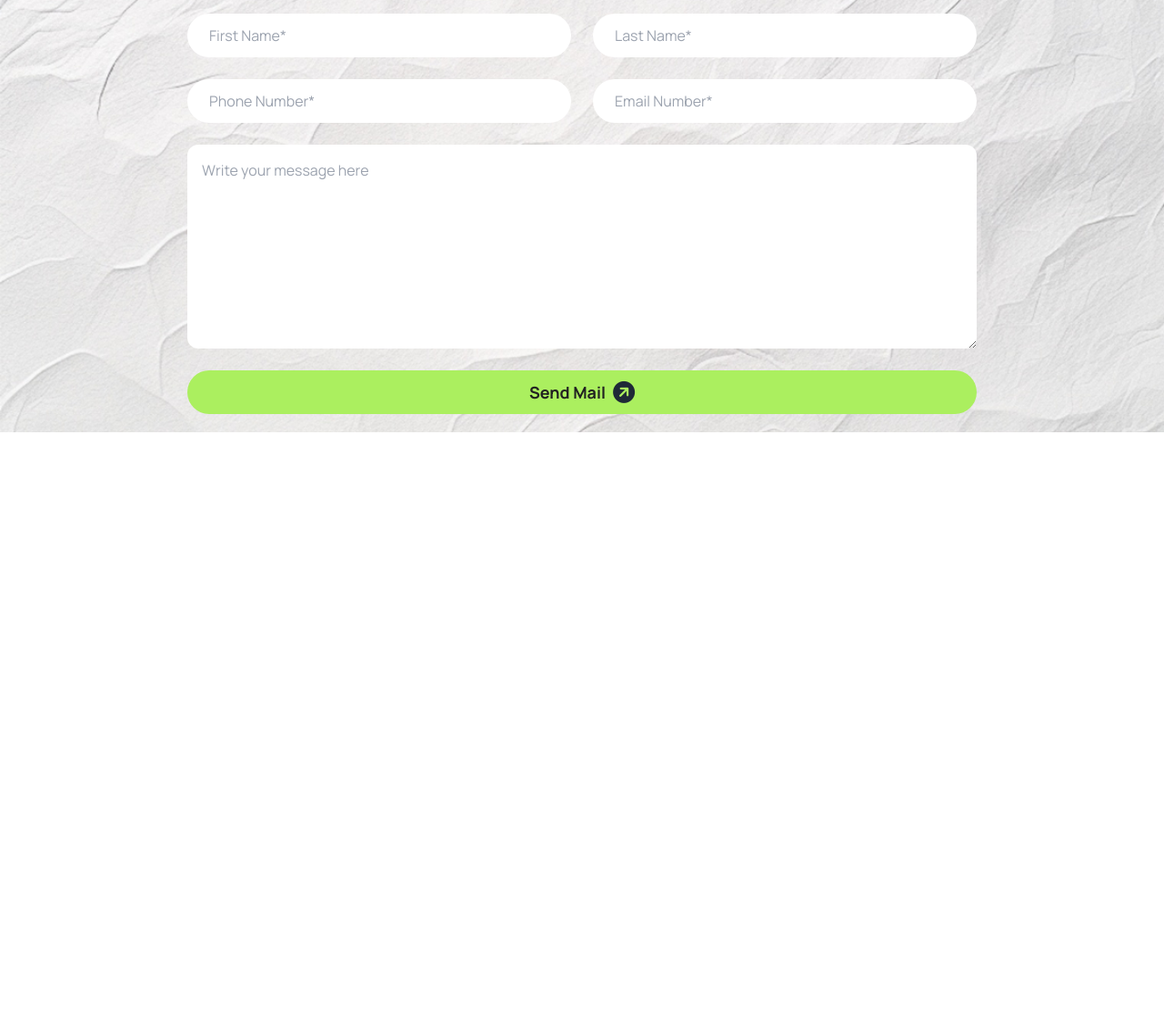
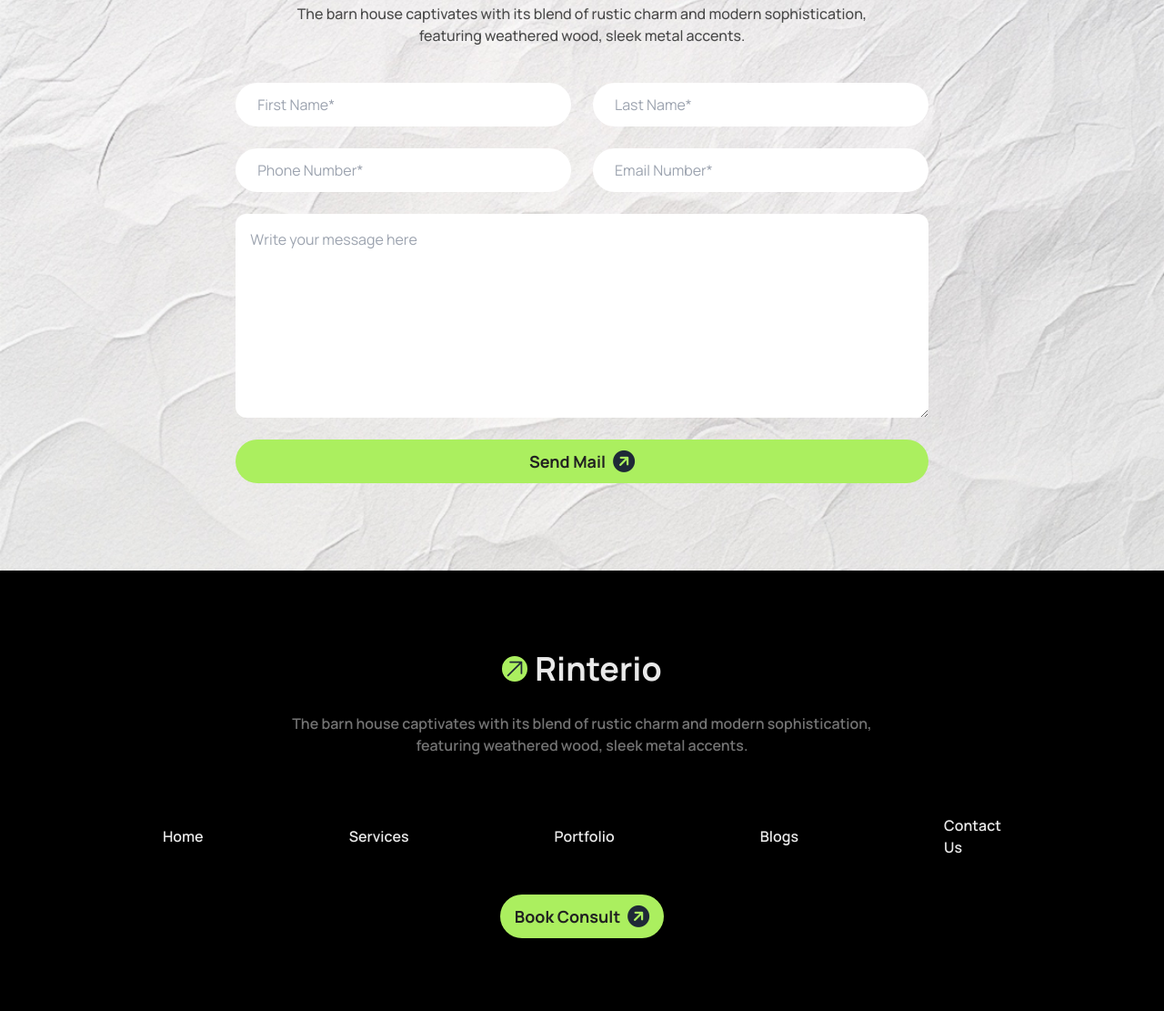
Before and after one commit to Coder7Raj/third-assignment, a plain HTML site: page index.html in a window 1280 px wide. Shown: the part 2352-3463 px from the top of the page at 91% size. Before the commit the page ends 2827 px from the top, so only its background shows below. Drawn offline with nearby package versions, Linux system fonts and the light colour scheme.

Commit message:
main and footer section added

```diff
--- a/index.html
+++ b/index.html
@@ -360,7 +360,7 @@
       <!--  -->
       <!-- lets connect section -->
       <div
-        class="mt-28 bg-no-repeat bg-center bg-cover p-5"
+        class="mt-28 bg-no-repeat bg-center bg-cover p-24"
         style="background-image: url(./assets/bg.jpg)"
       >
         <!-- heading text's and button -->
@@ -435,5 +435,51 @@
       </div>
     </main>
     <!-- footer section -->
+    <footer class="bg-black flex flex-col justify-center items-center">
+      <div class="container mx-auto p-20 space-y-16">
+        <div
+          class="flex flex-col justify-center items-center text-center gap-5"
+        >
+          <button>
+            <a class="flex justify-center items-center space-x-2 px-4 py-2"
+              ><svg
+                xmlns="http://www.w3.org/2000/svg"
+                fill="none"
+                viewBox="0 0 24 24"
+                stroke-width="1.5"
+                stroke="currentColor"
+                class="size-7 bg-[#ABEF5F] rounded-full -rotate-45"
+              >
+                <path
+                  stroke-linecap="round"
+                  stroke-linejoin="round"
+                  d="M13.5 4.5 21 12m0 0-7.5 7.5M21 12H3"
+                />
+              </svg>
+              <span class="text-4xl font-bold text-[#E9E9E9]">Rinterio</span></a
+            >
+          </button>
+          <p class="w-[60%] text-base text-[#737373] font-semibold">
+            The barn house captivates with its blend of rustic charm and modern
+            sophistication, featuring weathered wood, sleek metal accents.
+          </p>
+        </div>
+        <div class="w-9/12 mx-auto flex flex-col items-center gap-10">
+          <ul class="flex justify-between items-center gap-40">
+            <li class="text-base text-[#E9E9E9] font-semibold">Home</li>
+            <li class="text-base text-[#E9E9E9] font-semibold">Services</li>
+            <li class="text-base text-[#E9E9E9] font-semibold">Portfolio</li>
+            <li class="text-base text-[#E9E9E9] font-semibold">Blogs</li>
+            <li class="text-base text-[#E9E9E9] font-semibold">Contact Us</li>
+          </ul>
+          <button
+            class="bg-[#ABEF5F] rounded-full flex items-center space-x-2 px-4 py-2"
+          >
+            <span class="text-lg text-[#212121] font-bold">Book Consult</span>
+            <i class="fa-solid fa-circle-arrow-right text-2xl -rotate-45"></i>
+          </button>
+        </div>
+      </div>
+    </footer>
   </body>
 </html>
```
